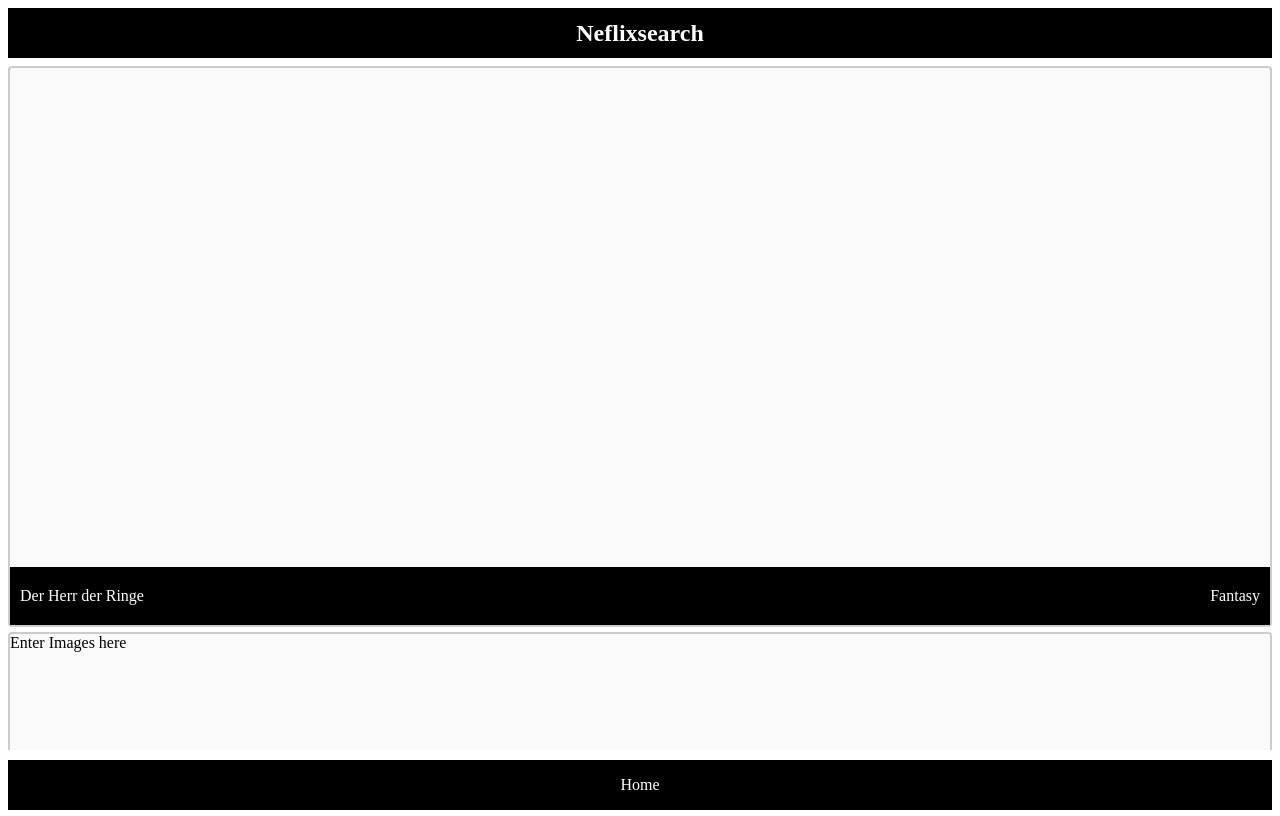
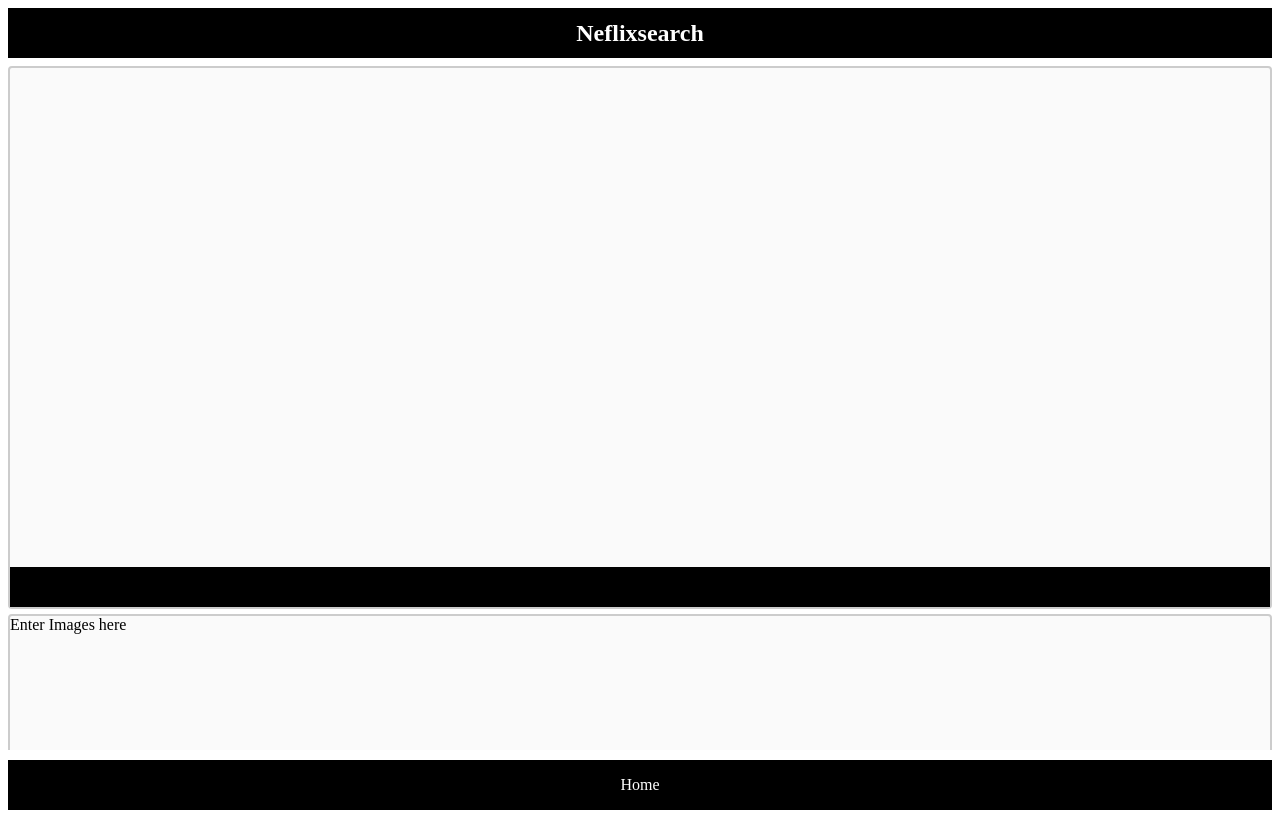
Before and after one commit to renesahmkow/react-netflix-search, a React (Create React App) app: page / in a window 1280 px wide. Built offline with nearby package versions, Linux system fonts and the light colour scheme.

Commit message:
modified Cards

```diff
--- a/src/cards/Card.js
+++ b/src/cards/Card.js
@@ -28,10 +28,14 @@
 `
 
 export default function CardsPage() {
-  const movies = {
-    title: 'Der Herr der Ringe',
-    genre: 'Fantasy',
-  }
+  const movies = [
+    {
+      title: 'Der Herr der Ringe',
+      genre: 'Fantasy',
+    },
+    { title: 'the Transporter', genre: 'Action' },
+    { title: 'Fyre', genre: 'Doku' },
+  ]
 
   console.log(movies)
 
```
